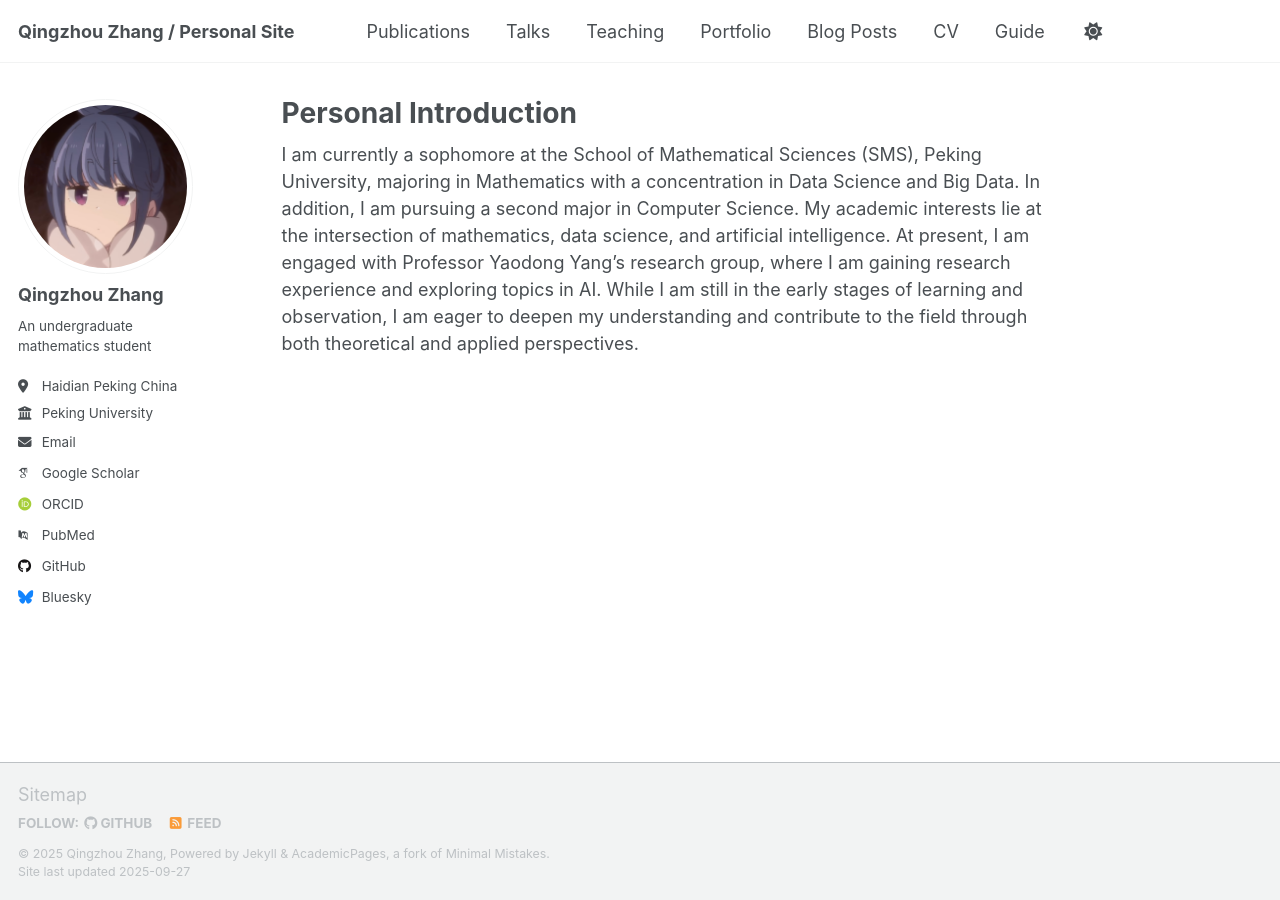
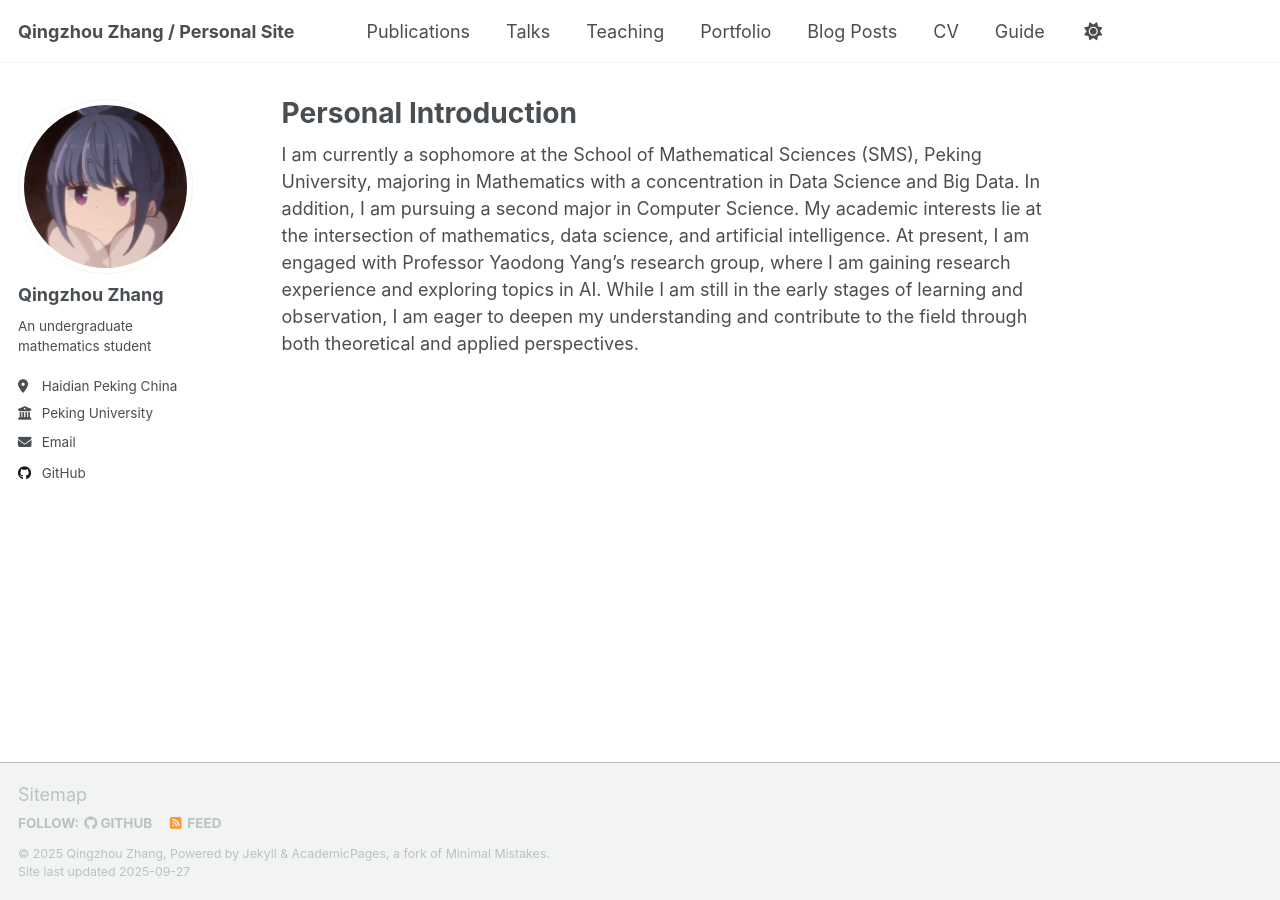
Before and after one commit to rainpekk/rainpekk.github.io, a Jekyll site: the page built from _pages/about.md, in a window 1280 px wide. Built offline with Jekyll 4.4.1, drawn with Linux system fonts in a browser that asks for light colours; some web fonts are replaced; a script that is not in the unit is left out.

Commit message:
Update _config.yml

```diff
--- a/_config.yml
+++ b/_config.yml
@@ -35,12 +35,12 @@ author:
   # Academic websites
   academia         : # URL
   arxiv            : # URL - Update with the correct link to your profile
-  googlescholar    : "https://scholar.google.com/citations?user=PS_CX0AAAAAJ"
+  googlescholar    : #"https://scholar.google.com/citations?user=PS_CX0AAAAAJ"
   inspire-hep      : # URL
   impactstory      : # URL
-  orcid            : "http://orcid.org/yourorcidurl"
+  orcid            : #"http://orcid.org/yourorcidurl"
   semantic         : # URL
-  pubmed           : "https://www.ncbi.nlm.nih.gov/pubmed/?term=john+snow"
+  pubmed           : #"https://www.ncbi.nlm.nih.gov/pubmed/?term=john+snow"
   researchgate     : # URL
   scopus           : # URL
 
@@ -48,13 +48,13 @@ author:
   bitbucket        : # Username - Update with your username on the site
   codepen          : # Username
   dribbble         : # Username
-  github           : "academicpages"
+  github           : "http://github.com/rainpekk"
   kaggle           : # Username
   stackoverflow    : # User number or user number and name (i.e., use "1" or "1/jeff-atwood")
 
   # Social media
   artstation       : # Username
-  bluesky          : "bsky.app" # Replace this with you Bluesky username
+  bluesky          : #"bsky.app" # Replace this with you Bluesky username
   facebook         : # Username
   flickr           : # Username
   foursquare       : # Username
```
